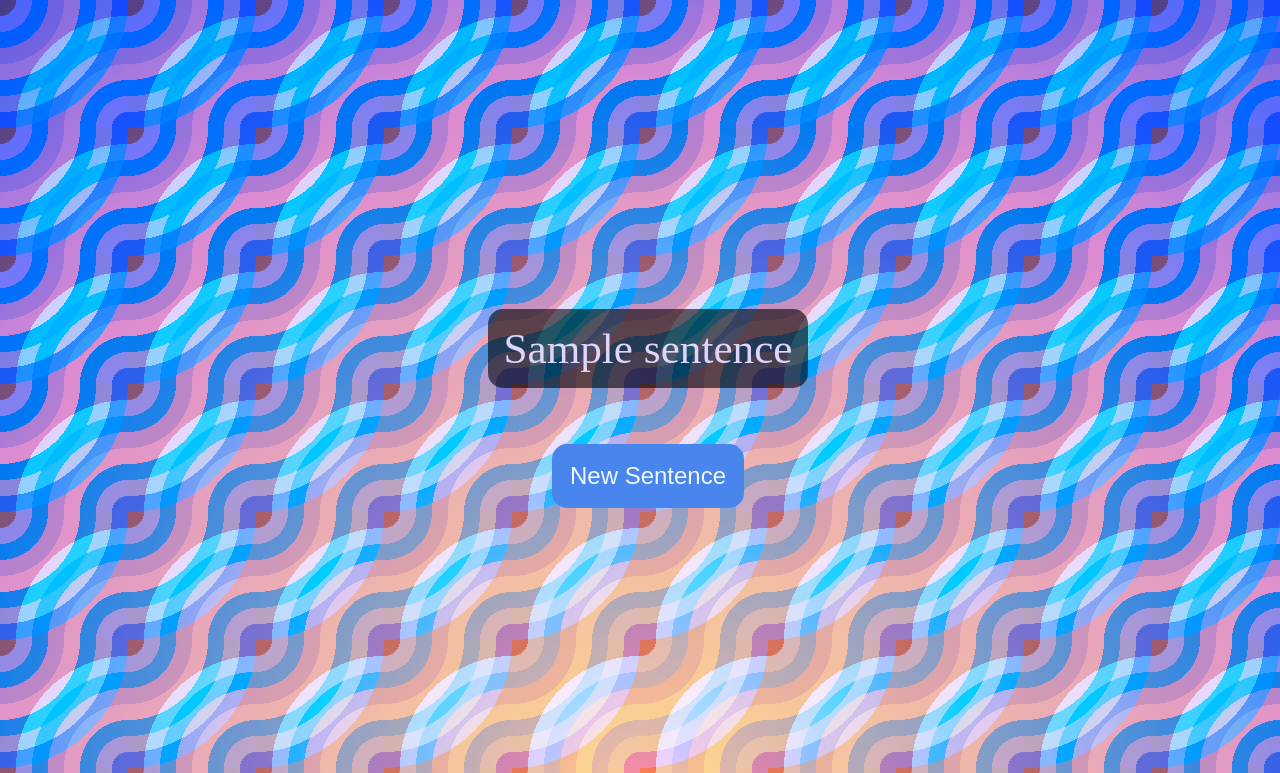
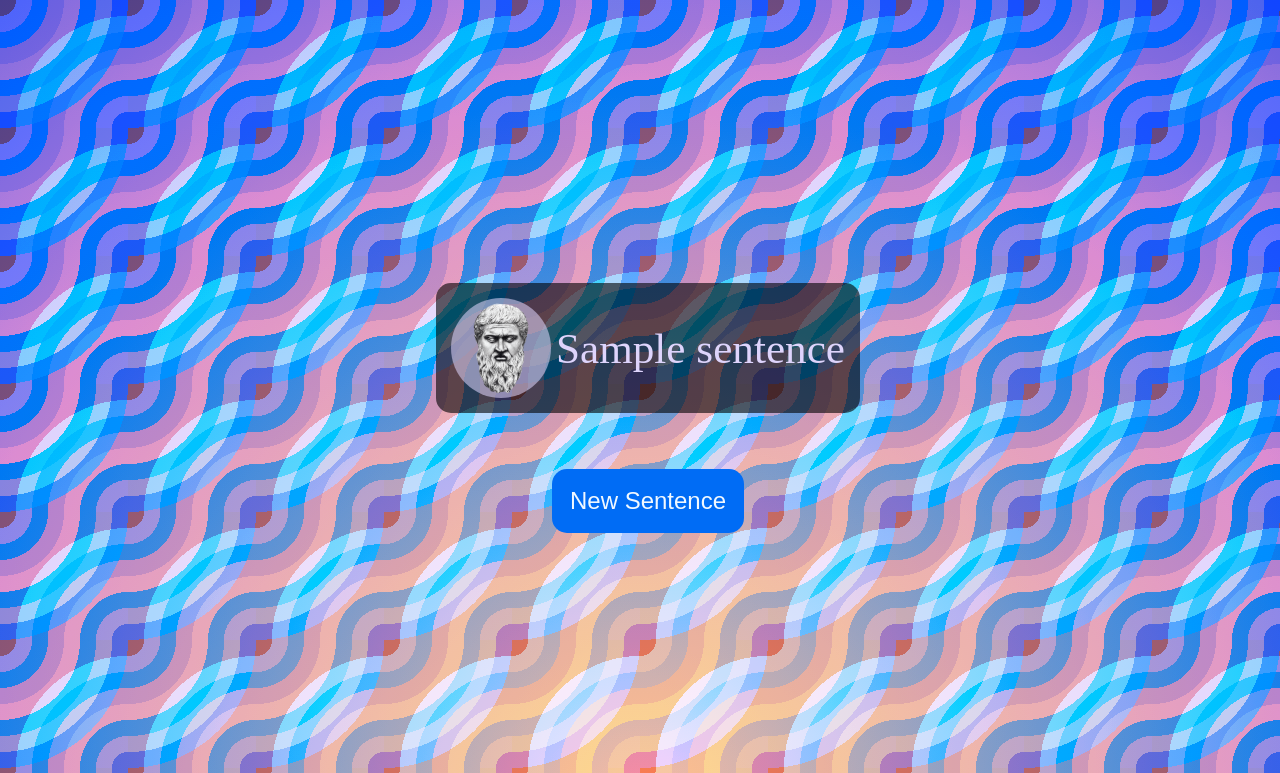
Before and after one commit to edwintcloud/tweet-generator, a Flask app: template templates/index.html in a window 1280 px wide. Shown: the top 773 px of the page. Run offline with Flask 2, Linux system fonts and the light colour scheme; the template is opened without the code that fills it: most values are stand-ins (such as "Sample title", 1, 10 or a date in 2020).

Commit message:
Added image of plato to webpage

```diff
--- a/static/scripts.js
+++ b/static/scripts.js
@@ -1,5 +1,5 @@
 function new_sentence() {
   axios.get('/new_sentence').then(res => {
-    document.querySelector('.sentence').innerHTML = res.data
+    document.querySelector('#message').innerHTML = res.data
   })
 }
--- a/static/styles.css
+++ b/static/styles.css
@@ -15,7 +15,18 @@
   color: #DED4FC;
   background-color: hsla(200, 0%, 0%, .6);
   padding: 15px;
-  border-radius: 15px;
+	border-radius: 15px;
+	display: flex;
+	flex-direction: row;
+	align-items: center;
+	justify-content: center;
+}
+
+#plato {
+	height: 100px;
+	background-color: rgba(222, 212, 252, 0.562);
+	border-radius: 50%;
+	margin-right: 5px;
 }
 
 .btn {
@@ -24,12 +35,12 @@
   font-size: 1.5em;
   color: aliceblue;
   border-radius: 15px;
-  background-color: #4886ED;
+  background-color: #006CF5;
   border: none;
 }
 
 .btn:hover {
-  background-color: rgba(37, 113, 235, 0.836);
+  background-color: rgb(18, 156, 236)
 }
 
 body {
--- a/templates/index.html
+++ b/templates/index.html
@@ -13,7 +13,8 @@
 <body>
   <div class="container">
     <div class="sentence">
-      {{ sentence }}
+      <img src="{{ url_for('static', filename='plato.png') }}" alt="plato" id="plato">
+      <span id="message">{{ sentence }}</span>
     </div>
     <button class="btn" onclick="new_sentence()">New Sentence</button>
   </div>
```
Also changed, not shown: static/plato.png (added).
